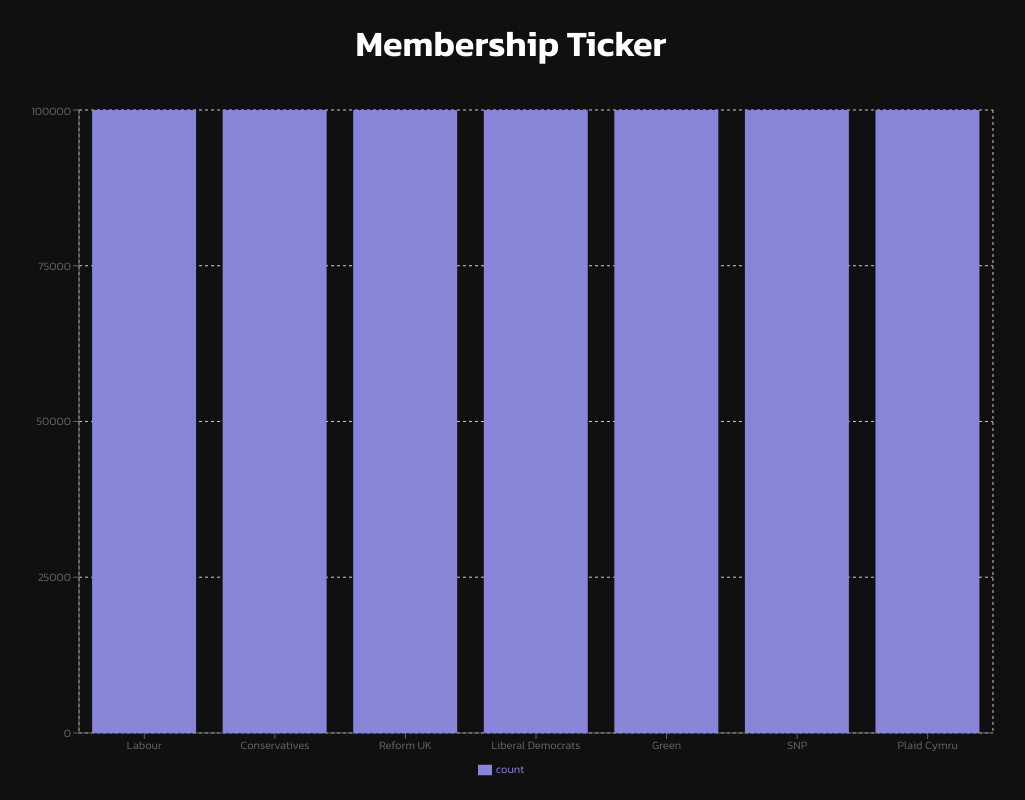
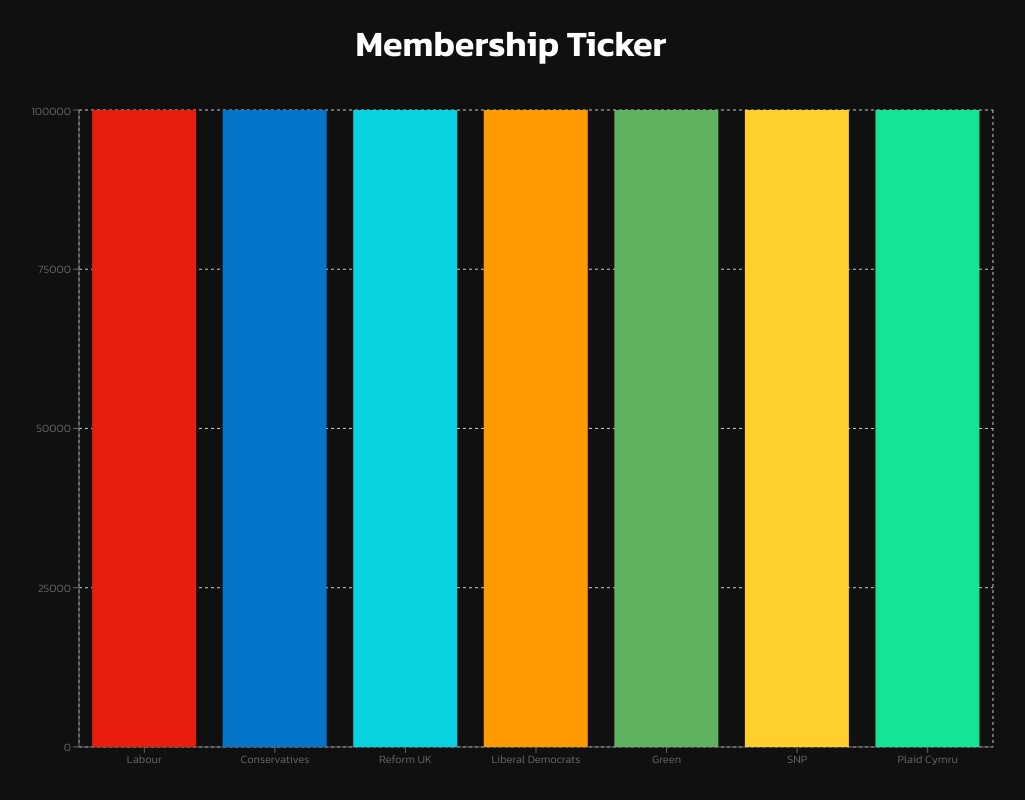
Before and after one commit to DanielPitfield/membership-ticker, a React (Vite) app: page / in a window 1280 px wide. Shown: the whole page, without its empty margins (129-1154 px from the left). Built offline with nearby package versions, Linux system fonts and the light colour scheme.

Commit message:
Party colours

```diff
--- a/src/MembershipChart.tsx
+++ b/src/MembershipChart.tsx
@@ -2,10 +2,8 @@
   Bar,
   BarChart,
   CartesianGrid,
-  Legend,
-  Rectangle,
+  Cell,
   ResponsiveContainer,
-  Tooltip,
   XAxis,
   YAxis,
 } from "recharts";
@@ -26,17 +24,14 @@
         }}
       >
         <CartesianGrid strokeDasharray="3 3" />
-
         <XAxis dataKey="name" />
         <YAxis />
-        <Tooltip />
-        <Legend />
 
-        <Bar
-          dataKey="count"
-          fill="#8884d8"
-          activeBar={<Rectangle fill="pink" stroke="blue" />}
-        />
+        <Bar dataKey="count">
+          {STATIC_MEMBERSHIP_DATA.map((entry) => (
+            <Cell key={entry.name} fill={entry.colour} />
+          ))}
+        </Bar>
       </BarChart>
     </ResponsiveContainer>
   );
--- a/src/data.ts
+++ b/src/data.ts
@@ -8,16 +8,21 @@
   "Plaid Cymru",
 ] as const;
 
-type PoliticalParty = (typeof POLITICAL_PARTIES)[number];
+type PoliticalPartyName = (typeof POLITICAL_PARTIES)[number];
+
+type PoliticalPartyMembershipDataItem = {
+  name: PoliticalPartyName;
+  count: number;
+  colour: string;
+};
 
 // Mock data
-export const STATIC_MEMBERSHIP_DATA: { name: PoliticalParty; count: number }[] =
-  [
-    { name: "Labour", count: 100000 },
-    { name: "Conservatives", count: 100000 },
-    { name: "Reform UK", count: 100000 },
-    { name: "Liberal Democrats", count: 100000 },
-    { name: "Green", count: 100000 },
-    { name: "SNP", count: 100000 },
-    { name: "Plaid Cymru", count: 100000 },
-  ];
+export const STATIC_MEMBERSHIP_DATA: PoliticalPartyMembershipDataItem[] = [
+  { name: "Labour", count: 100000, colour: "#e91d0e" },
+  { name: "Conservatives", count: 100000, colour: "#0575c9" },
+  { name: "Reform UK", count: 100000, colour: "#0ad1e0" },
+  { name: "Liberal Democrats", count: 100000, colour: "#ff9a02" },
+  { name: "Green", count: 100000, colour: "#5fb25f" },
+  { name: "SNP", count: 100000, colour: "#ffd02c" },
+  { name: "Plaid Cymru", count: 100000, colour: "#13e594" },
+];
```
